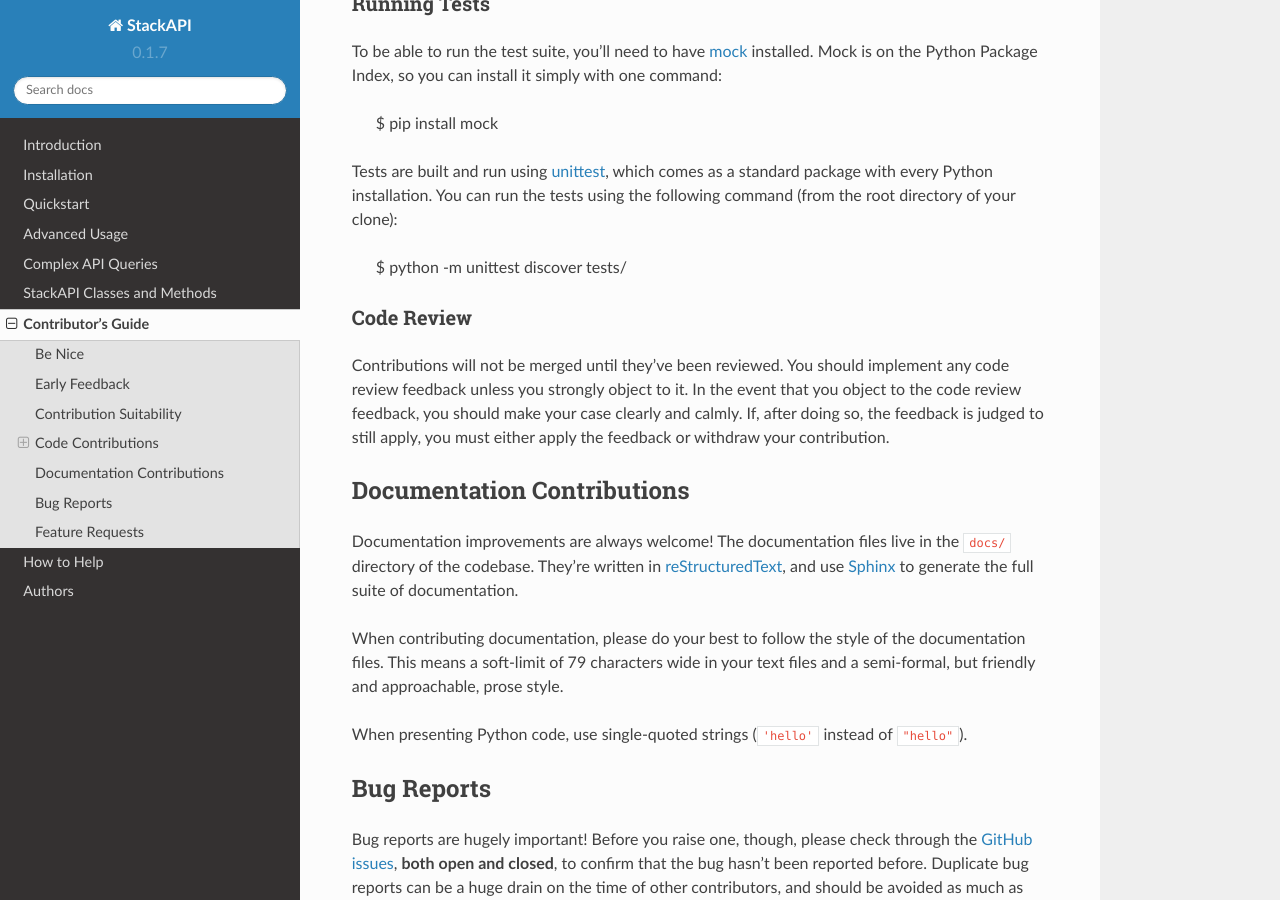
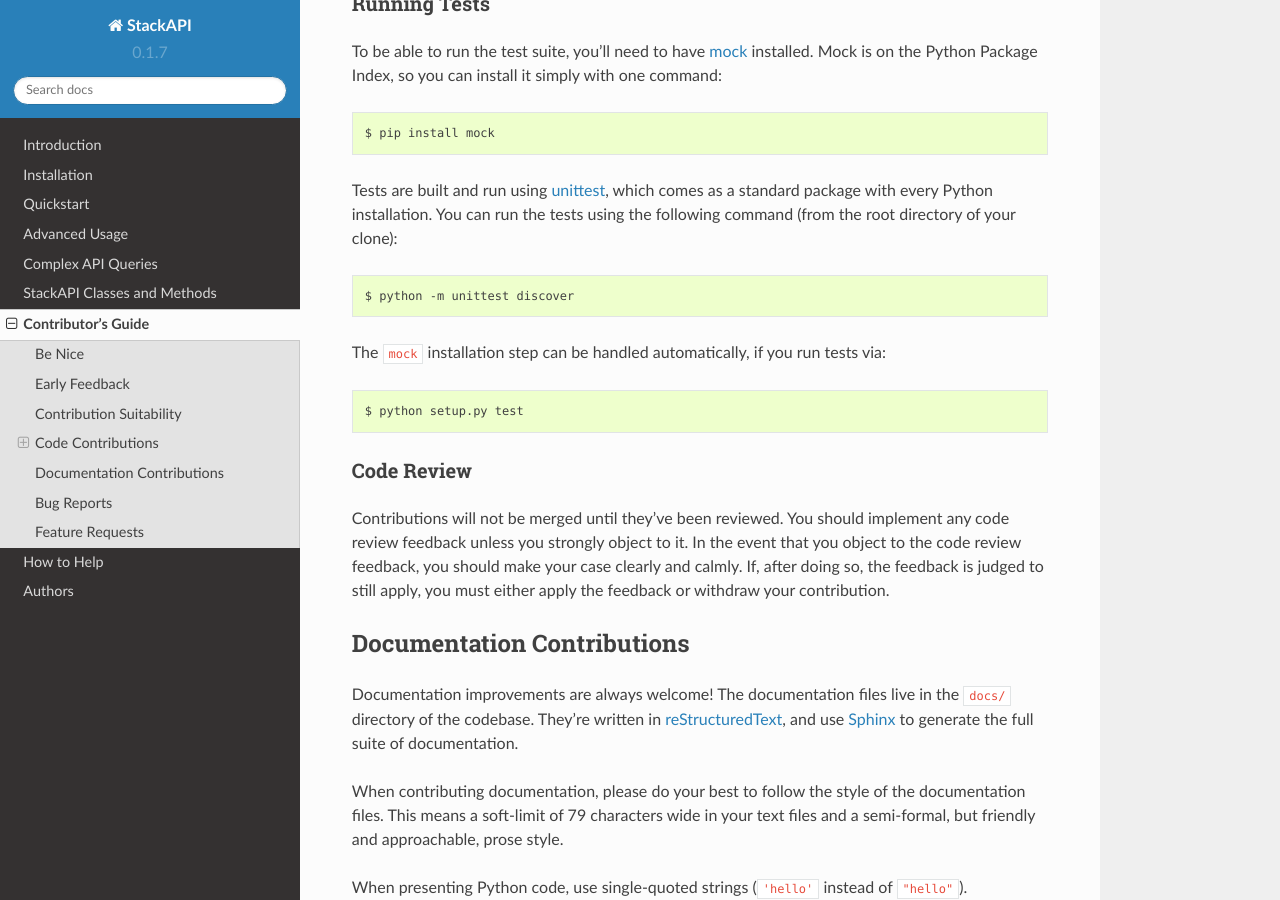
Before and after one commit to AWegnerGitHub/stackapi, a Sphinx documentation site: the page built from docs/dev/contributing.rst, in a window 1280 px wide and 900 px high, scrolled down 1405 px. Built offline with Sphinx 7.4.7 and the Read the Docs theme 2.0.0, drawn with Linux system fonts in a browser that asks for light colours.

Commit message:
Minor documentation changes on how to run tests Adds ArtOfCode to AUTHORS.rst

```diff
--- a/docs/dev/contributing.rst
+++ b/docs/dev/contributing.rst
@@ -75,18 +75,22 @@ Running Tests
 ~~~~~~~~~~~~~
 
 To be able to run the test suite, you'll need to have `mock`_ installed. Mock is
-on the Python Package Index, so you can install it simply with one command:
+on the Python Package Index, so you can install it simply with one command::
 
     $ pip install mock
 
 Tests are built and run using `unittest`_, which comes as a standard package with
 every Python installation. You can run the tests using the following command
-(from the root directory of your clone):
+(from the root directory of your clone)::
 
-    $ python -m unittest discover tests/
+    $ python -m unittest discover
 
 .. _mock: https://pypi.python.org/pypi/mock
 .. _unittest: https://docs.python.org/2/library/unittest.html
+
+The ``mock`` installation step can be handled automatically, if you run tests via::
+
+    $ python setup.py test
 
 Code Review
 ~~~~~~~~~~~
```
Also changed, not shown: AUTHORS.rst (+4 -1 lines).
